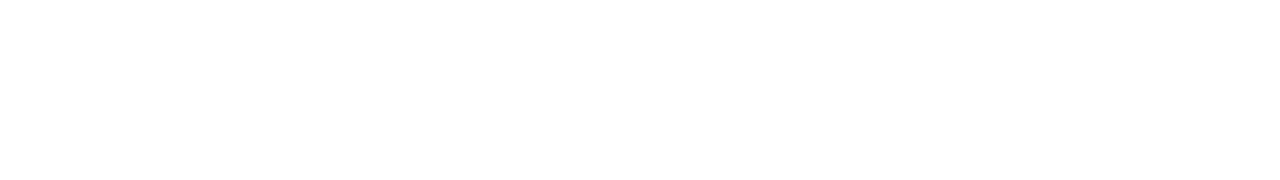
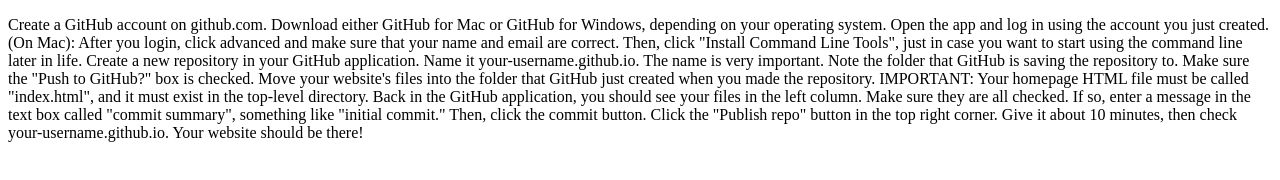
Before and after one commit to malova12/git_collaboration, a plain HTML site: page index.html in a window 1280 px wide. Drawn offline with Linux system fonts and the light colour scheme.

Commit message:
new text

```diff
--- a/index.html
+++ b/index.html
@@ -7,6 +7,14 @@
     <title>git</title>
 </head>
 <body>
-
+    <p>Create a GitHub account on github.com.
+        Download either GitHub for Mac or GitHub for Windows, depending on your operating system. Open the app and log in using the account you just created.
+        (On Mac): After you login, click advanced and make sure that your name and email are correct. Then, click "Install Command Line Tools", just in case you want to start using the command line later in life.
+        Create a new repository in your GitHub application. Name it your-username.github.io. The name is very important. Note the folder that GitHub is saving the repository to. Make sure the "Push to GitHub?" box is checked.
+        Move your website's files into the folder that GitHub just created when you made the repository. IMPORTANT: Your homepage HTML file must be called "index.html", and it must exist in the top-level directory.
+        Back in the GitHub application, you should see your files in the left column. Make sure they are all checked. If so, enter a message in the text box called "commit summary", something like "initial commit." Then, click the commit button.
+        Click the "Publish repo" button in the top right corner.
+        Give it about 10 minutes, then check your-username.github.io. Your website should be there!
+    </p>
 </body>
 </html>
```
